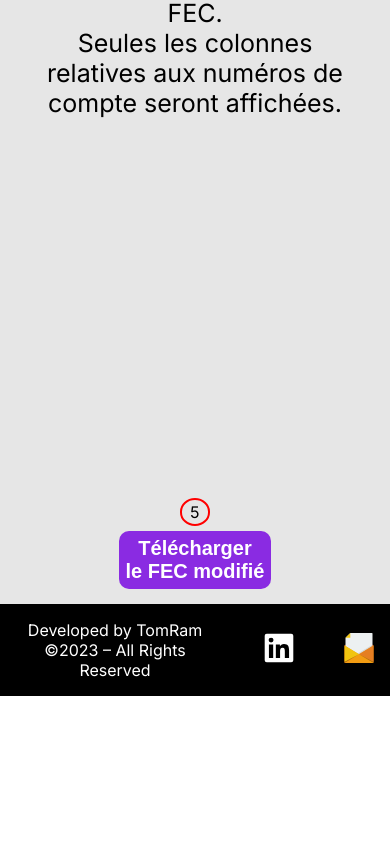
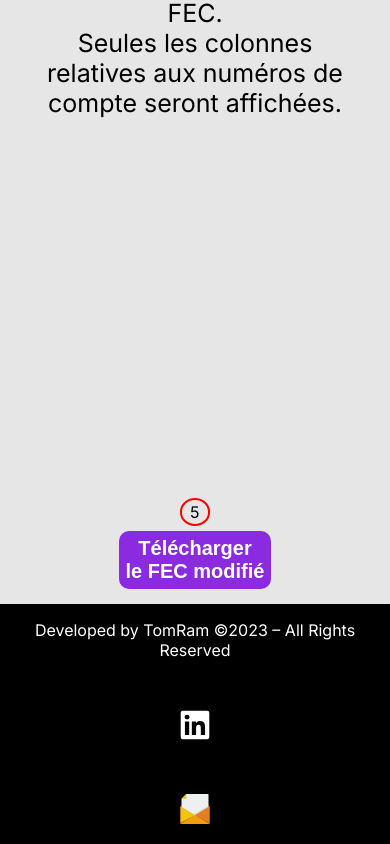
Before and after one commit to Abenlys/convertmyfec, a Next.js app: page / in a window 390 px wide. Shown: the part 905-1749 px from the top of the page. Before the commit the page ends 1601 px from the top, so only its background shows below. Built offline with nearby package versions, Linux system fonts and the light colour scheme.

Commit message:
flex-direction footer

```diff
--- a/app/components/footer.module.css
+++ b/app/components/footer.module.css
@@ -6,6 +6,9 @@
     display: flex;
     gap: 50px;
     padding: 1rem;
+    @media all and (max-width: 768px) {
+        flex-direction: column;
+      }
 
 }
 
```
